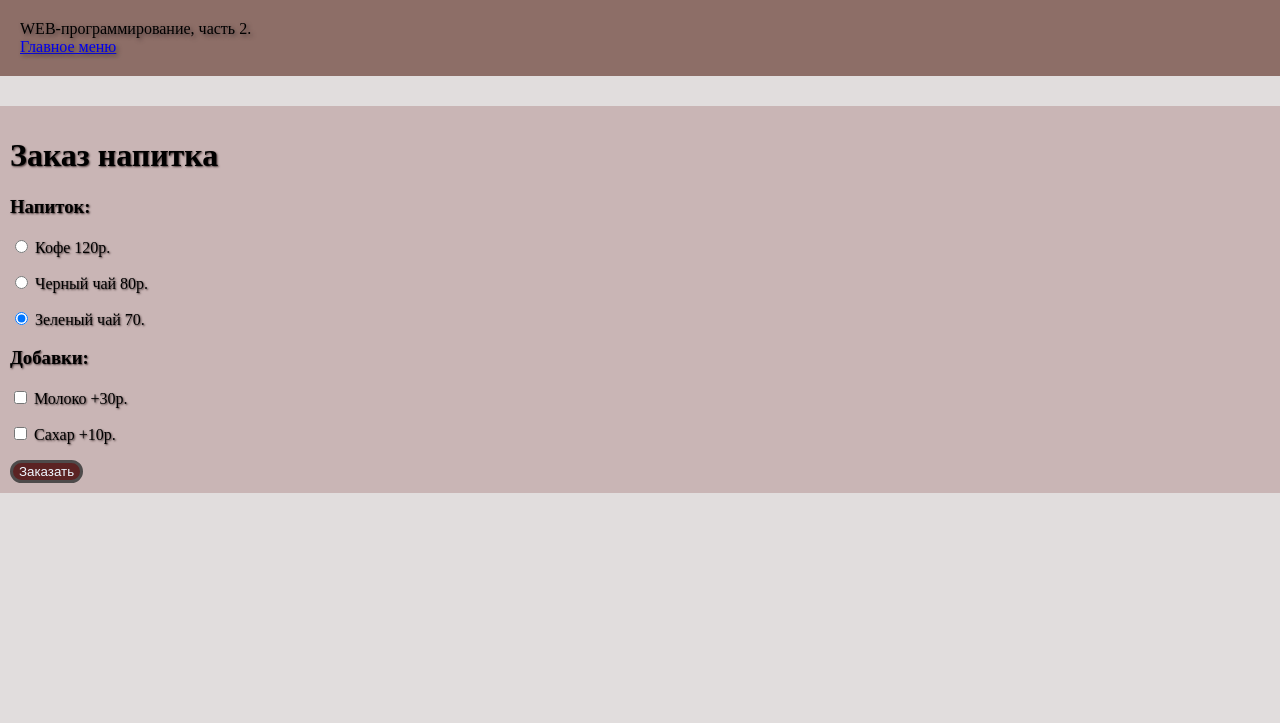
After one commit to onshnkarina/web--programming-labs-2, a Flask app: page /lab3/order in a window 1280 px wide. The commit adds this page. Shown: the top 723 px of the page. Run offline with Flask 3, Linux system fonts and the light colour scheme.

Commit message:
Заказ напитка

```diff
--- a/lab3.py
+++ b/lab3.py
@@ -39,3 +39,35 @@ def form1():
 
     sex = request.args.get('sex')
     return render_template('lab3/form1.html', user=user, age=age, sex=sex, errors=errors)
+
+
+
+@lab3.route('/lab3/order')
+def order():
+
+    return render_template('lab3/order.html')
+
+
+@lab3.route('/lab3/pay')
+def pay():
+        price=0
+        drink = request.args.get('drink')
+        #Пусть кофе стоит 120 рублей, черный чай - 80 рублей, зеленый - 70 рублей.
+        if drink == 'coffee':
+             price= 120
+        elif drink == 'black-tea':
+             price = 80
+        else:
+             price=70
+        #Добавка молодка удорожает напиток на 30 рублей, а сахар - на 10.
+        if request.args.get('milk') == 'on':
+             price += 30
+        if request.args.get('sugar') == 'on':
+             price += 10
+        return render_template('lab3/pay.html', price=price)
+
+
+@lab3.route('/lab3/success')
+def success():
+    price = request.args.get('price')
+    return render_template('lab3/success.html', price=price)
--- a/static/main.css
+++ b/static/main.css
@@ -25,3 +25,26 @@ footer {
     left: 0;
     right: 0;
 }
+.error {
+    color:red;
+    font-weight: bold;
+}
+
+.b {
+    background-color: #5b2323;
+    border: 3px solid rgb(78, 75, 75);
+    border-radius: 30px;
+    padding: 3 20px;
+    color: aliceblue;
+}
+.p {
+    background-color: #e4e4e4;
+    border: 3px solid rgb(78, 75, 75);
+    border-radius: 30px;
+    width: 150px;
+    height: 40px;
+    color: #523c3c;
+    font-size: 16px;
+    padding: 0 20px;
+    margin-bottom: 15px;
+}
--- a/templates/lab3/lab3.html
+++ b/templates/lab3/lab3.html
@@ -18,6 +18,9 @@
         <li>
             <a href="/lab3/form1">Форма</a>
         </li>
+        <li>
+            <a href="/lab3/order">Заказ напитка</a>
+        </li>
     </ol>
 
 {% endblock %}
--- /dev/null
+++ b/templates/lab3/order.html
@@ -0,0 +1,37 @@
+{% extends 'base.html' %}
+{% block lab %}Лабораторная работа 3{% endblock %}
+{% block main %}
+    <h1> Заказ напитка </h1>
+    <form action="/lab3/pay">
+        <h3>Напиток: </h3>
+        <p>
+            <label>
+                <input type="radio" value="coffee" name="drink" checked> Кофе 120р.
+            </label>
+        </p>
+        <p>
+            <label>
+                <input type="radio" value="black-tea" name="drink" checked> Черный чай 80р.
+            </label>
+        </p>
+        <p>
+            <label>
+                <input type="radio" value="green-tea" name="drink" checked> Зеленый чай 70.
+            </label>
+        </p>
+        <h3> Добавки:</h3>
+        <p>
+            <label>
+                <input type="checkbox" name="milk"> Молоко +30р.
+            </label>
+        </p>
+        <p>
+            <label>
+                <input type="checkbox" name="sugar"> Сахар +10р.
+            </label>
+        </p>
+        <div>
+            <button class="b" type="submit">Заказать</button>
+        </div>
+    </form>
+{% endblock %}
```
Also changed, not shown: templates/lab3/pay.html (added, +32 -0 lines), templates/lab3/success.html (added, +11 -0 lines).
